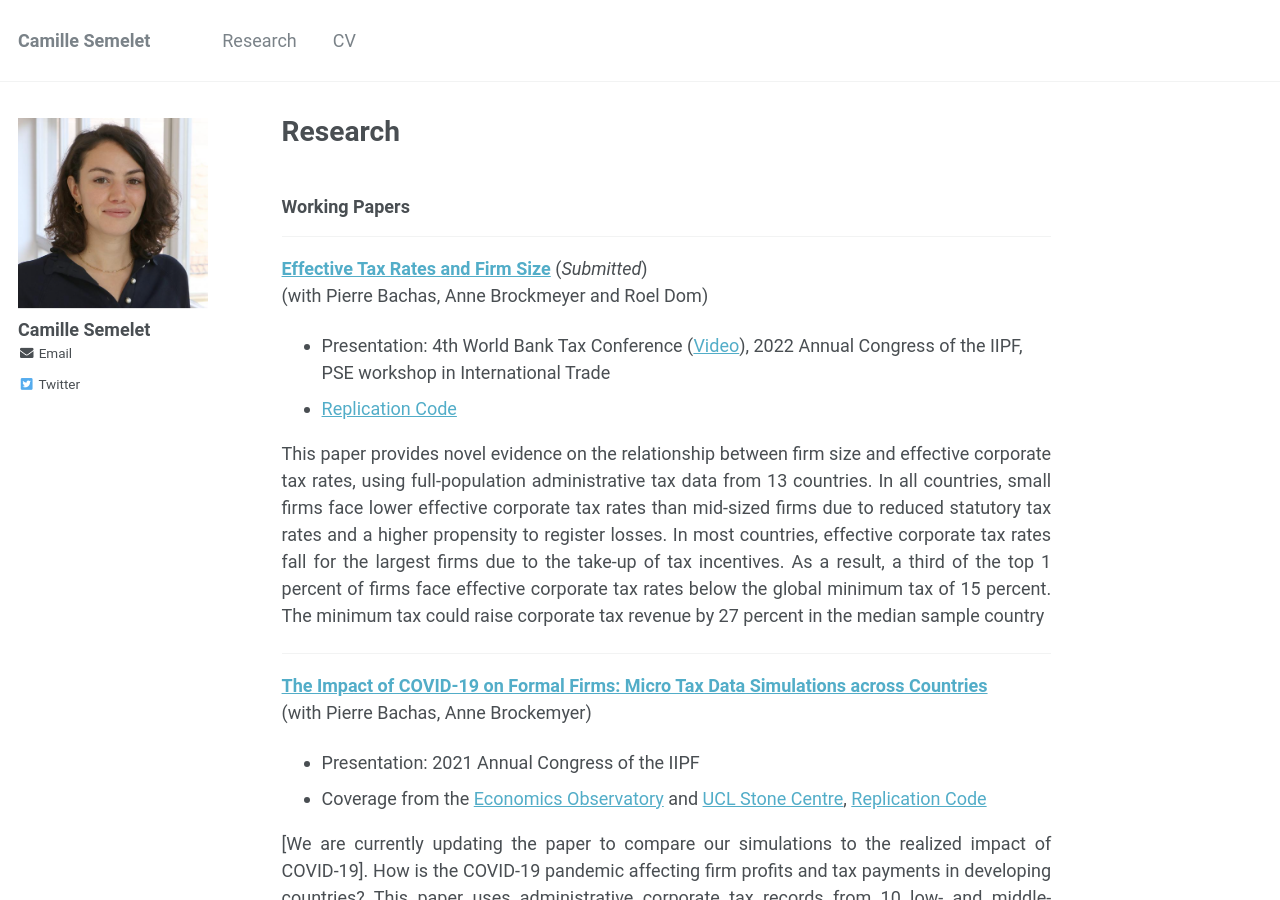
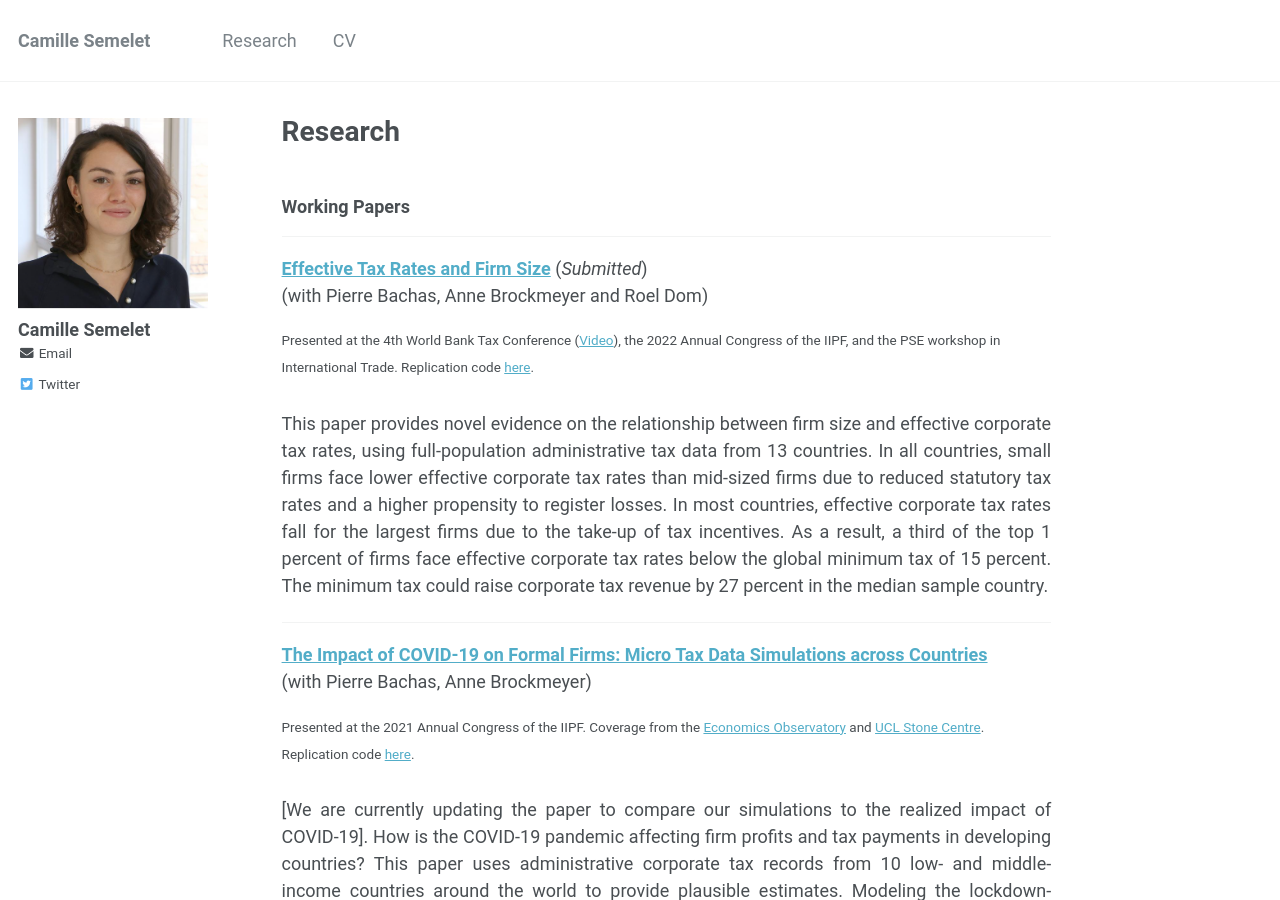
Before and after one commit to CamilleSemelet/camillesemelet.github.io, a Jekyll site: the page built from _pages/research.md, in a window 1280 px wide and 900 px high. Built offline with Jekyll 4.4.1, drawn with Linux system fonts in a browser that asks for light colours.

Commit message:
Update research.md

```diff
--- a/_pages/research.md
+++ b/_pages/research.md
@@ -8,17 +8,16 @@ title: Research
 ---
 **[Effective Tax Rates and Firm Size](https://camillesemelet.github.io/files/ETR_wp.pdf)** (*Submitted*)
 (with Pierre Bachas, Anne Brockmeyer and Roel Dom)
-- Presentation: 4th World Bank Tax Conference ([Video](https://worldbank.scene7.com/s7viewers/html5/VideoViewer.html?asset=worldbankprod/tax-conference-camille-semelet-AVS&config=worldbankprod/WB-Standard-Player-1&serverUrl=https://worldbank.scene7.com/is/image/&contenturl=https://worldbank.scene7.com/is/content/&posterimage=worldbankprod/tax-conference-camille-semelet-AVS&videoserverurl=https://worldbank.scene7.com/is/content)), 2022 Annual Congress of the IIPF, PSE workshop in International Trade
-- [Replication Code](https://github.com/CamilleSemelet/International-Tax-Data-Lab)
 
-<p align="justify">This paper provides novel evidence on the relationship between firm size and effective corporate tax rates, using full-population administrative tax data from 13 countries. In all countries, small firms face lower effective corporate tax rates than mid-sized firms due to reduced statutory tax rates and a higher propensity to register losses. In most countries, effective corporate tax rates fall for the largest firms due to the take-up of tax incentives. As a result, a third of the top 1 percent of firms face effective corporate tax rates below the
-global minimum tax of 15 percent. The minimum tax could raise corporate tax revenue by 27 percent in the median sample country</p>
+<sup>Presented at the 4th World Bank Tax Conference ([Video](https://worldbank.scene7.com/s7viewers/html5/VideoViewer.html?asset=worldbankprod/tax-conference-camille-semelet-AVS&config=worldbankprod/WB-Standard-Player-1&serverUrl=https://worldbank.scene7.com/is/image/&contenturl=https://worldbank.scene7.com/is/content/&posterimage=worldbankprod/tax-conference-camille-semelet-AVS&videoserverurl=https://worldbank.scene7.com/is/content)), the 2022 Annual Congress of the IIPF, and the PSE workshop in International Trade. Replication code [here](https://github.com/CamilleSemelet/International-Tax-Data-Lab).<sup>
+
+<p align="justify">This paper provides novel evidence on the relationship between firm size and effective corporate tax rates, using full-population administrative tax data from 13 countries. In all countries, small firms face lower effective corporate tax rates than mid-sized firms due to reduced statutory tax rates and a higher propensity to register losses. In most countries, effective corporate tax rates fall for the largest firms due to the take-up of tax incentives. As a result, a third of the top 1 percent of firms face effective corporate tax rates below the global minimum tax of 15 percent. The minimum tax could raise corporate tax revenue by 27 percent in the median sample country.</p>
 
 ---
 **[The Impact of COVID-19 on Formal Firms: Micro Tax Data Simulations across Countries](https://camillesemelet.github.io/files/covid_wp.pdf)**
-(with Pierre Bachas, Anne Brockemyer)
-- Presentation: 2021 Annual Congress of the IIPF
-- Coverage from the [Economics Observatory](https://www.economicsobservatory.com/how-does-lockdown-affect-firms-developing-countries) and [UCL Stone Centre](https://www.stone-econ.org/research/the-impact-of-covid-19-on-formal-firms-micro-tax-data-simulations-across-countries), [Replication Code](https://github.com/CamilleSemelet/International-Tax-Data-Lab)
+(with Pierre Bachas, Anne Brockmeyer)
+
+<sup>Presented at the 2021 Annual Congress of the IIPF. Coverage from the [Economics Observatory](https://www.economicsobservatory.com/how-does-lockdown-affect-firms-developing-countries) and [UCL Stone Centre](https://www.stone-econ.org/research/the-impact-of-covid-19-on-formal-firms-micro-tax-data-simulations-across-countries). Replication code [here](https://github.com/CamilleSemelet/International-Tax-Data-Lab).<sup>
 
 <p align="justify">[We are currently updating the paper to compare our simulations to the realized impact of COVID-19]. How is the COVID-19 pandemic affecting firm profits and tax payments in developing countries? This paper uses administrative corporate tax records from 10 low- and middle-income countries around the world to provide plausible estimates. Modeling the lockdown-triggered revenue shock with simple and transparent assumptions, the analysis predicts that less than half of all firms will remain profitable by the end of 2020, about 5–10 percent of the formal aggregate annual payroll will be lost, and firm exit rates will double. As a result, it is expected that tax revenue remitted by the corporate sector will fall by at least 1.5 percent of baseline gross domestic product. Differences in sectoral composition and firms’ cost structures generate heterogeneity in the results across countries: wage subsidies are less effective in low-income countries and government revenue losses are smaller.</p>
 
```
